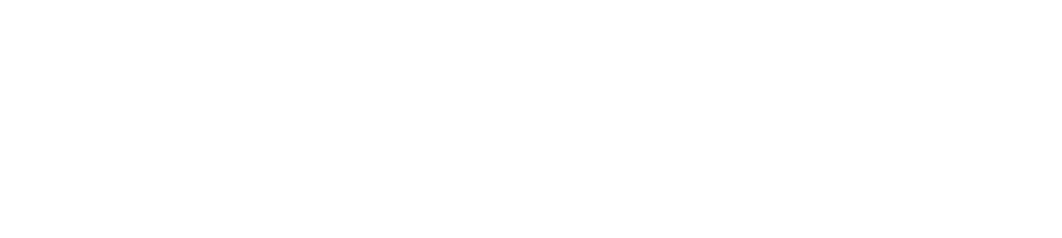
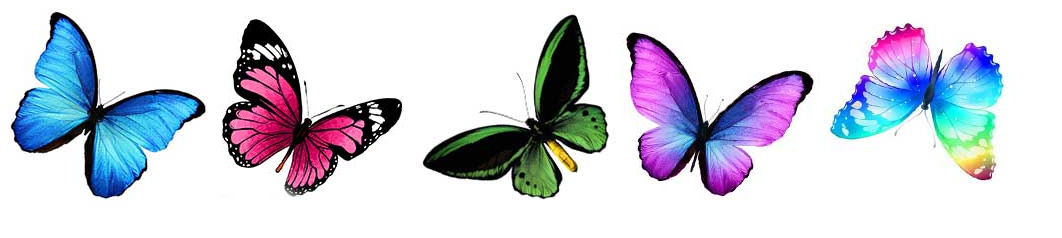
Before and after one commit to ElenDS/html-task, a plain HTML site: page index.html in a window 1280 px wide. Shown: the whole page, without its empty margins (0-1062 px from the left). Drawn offline with Linux system fonts and the light colour scheme.

Commit message:
add images to html

```diff
--- a/index.html
+++ b/index.html
@@ -8,6 +8,12 @@
 
 </head>
 <body>
-
+    <div>
+        <img src="img/blue.jpg" alt="blue butterfly">
+        <img src="img/pink.jpg" alt="pink butterfly">
+        <img src="img/green.jpg" alt="green butterfly">
+        <img src="img/violet.jpg" alt="violet butterfly">
+        <img src="img/motley.jpg" alt="motley butterfly">
+     </div>
 </body>
 </html>
```
